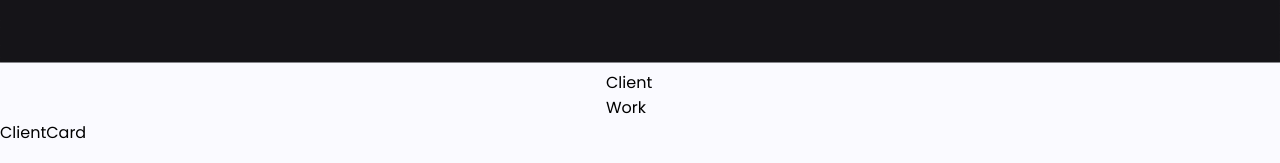
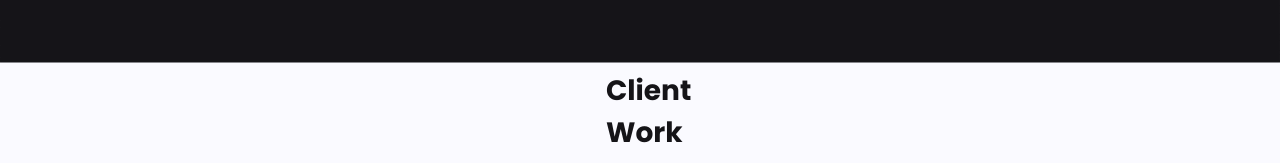
Before and after one commit to tektechnologies/craigbarkley, a React (Create React App) app: page / in a window 1280 px wide. Shown: the part 789-952 px from the top of the page. Built offline with nearby package versions, Linux system fonts and the light colour scheme.

Commit message:
add title and wrapper styles

```diff
--- a/src/index.css
+++ b/src/index.css
@@ -86,8 +86,15 @@ video {
 .BigCard {}
 .AboutBio {}
 .tagline2 {}
-.SectionTitle {}
-.ClientWrapper{}
+.SectionTitle {
+  font-size: 28px;
+  color: #151418;
+  font-weight: 700;
+  margin-bottom: 3.5rem;
+}
+.ClientWrapper{
+  margin-top: -1rem;
+}
 
 
 @media (max-width: 1000px) {
```
